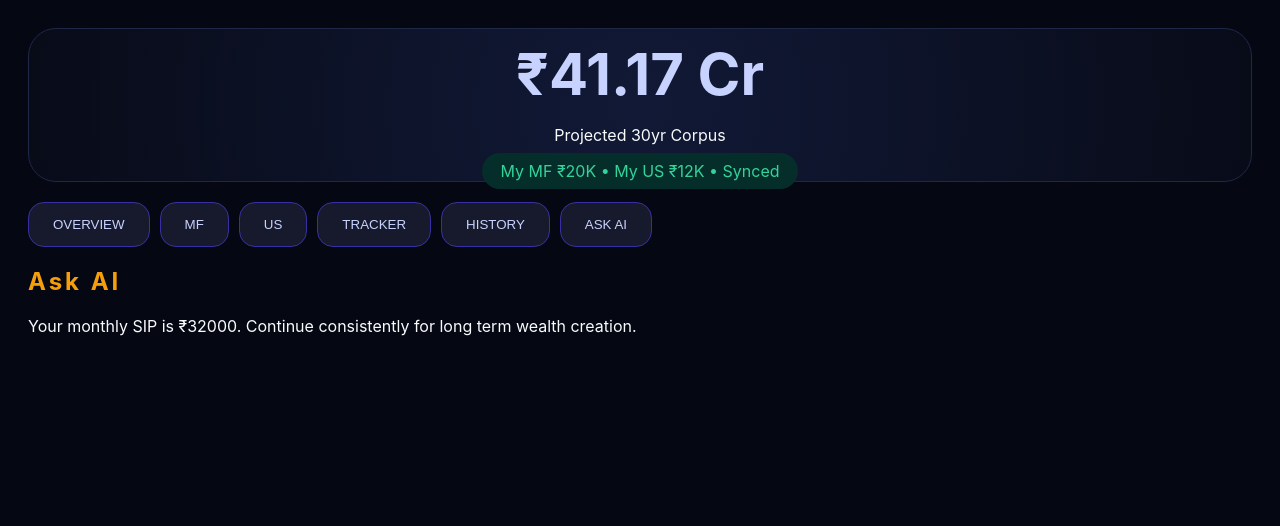
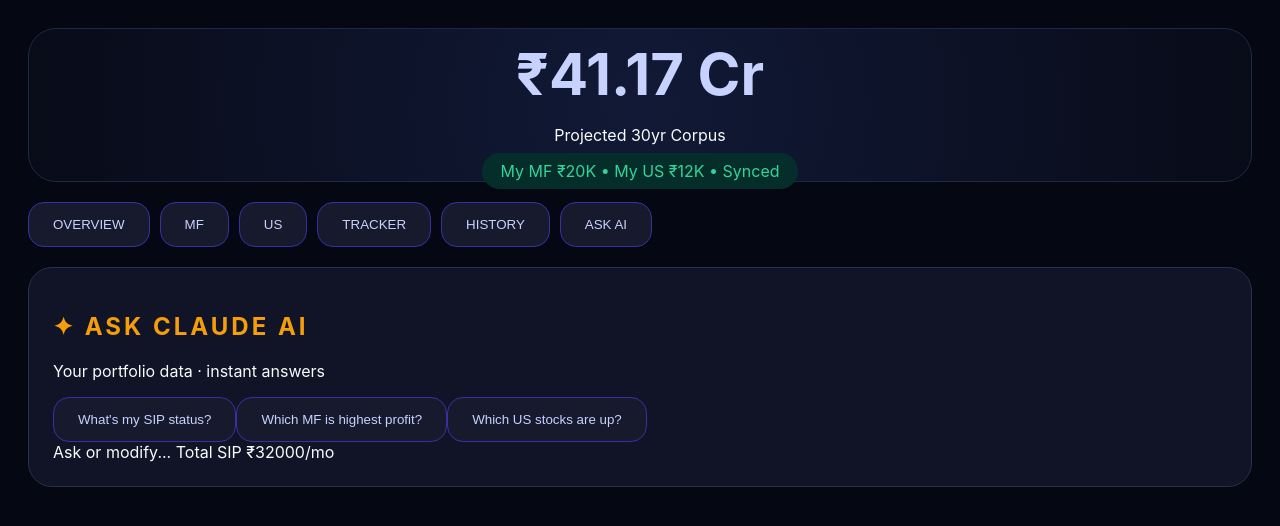
Before and after one commit to manikandankrish13/siptracker, a React (Vite) app: page / in a window 1280 px wide. Both pictures are taken after a click on the button "ASK AI". Shown: the top 526 px of the page. Built offline with nearby package versions, Linux system fonts and the light colour scheme.

Commit message:
Upgrade Ask AI panel UI

```diff
--- a/src/components/AskAI.jsx
+++ b/src/components/AskAI.jsx
@@ -1,7 +1,9 @@
 export default function AskAI({items}){
  const total=items.reduce((a,b)=>a+b.amount,0);
- return <div>
- <h2>Ask AI</h2>
- <p>Your monthly SIP is ₹{total}. Continue consistently for long term wealth creation.</p>
- </div>
+ return <section>
+ <h2>✦ ASK CLAUDE AI</h2>
+ <p>Your portfolio data · instant answers</p>
+ <div className='chips'><button>What's my SIP status?</button><button>Which MF is highest profit?</button><button>Which US stocks are up?</button></div>
+ <div className='chat'>Ask or modify... Total SIP ₹{total}/mo</div>
+ </section>
 }
```
